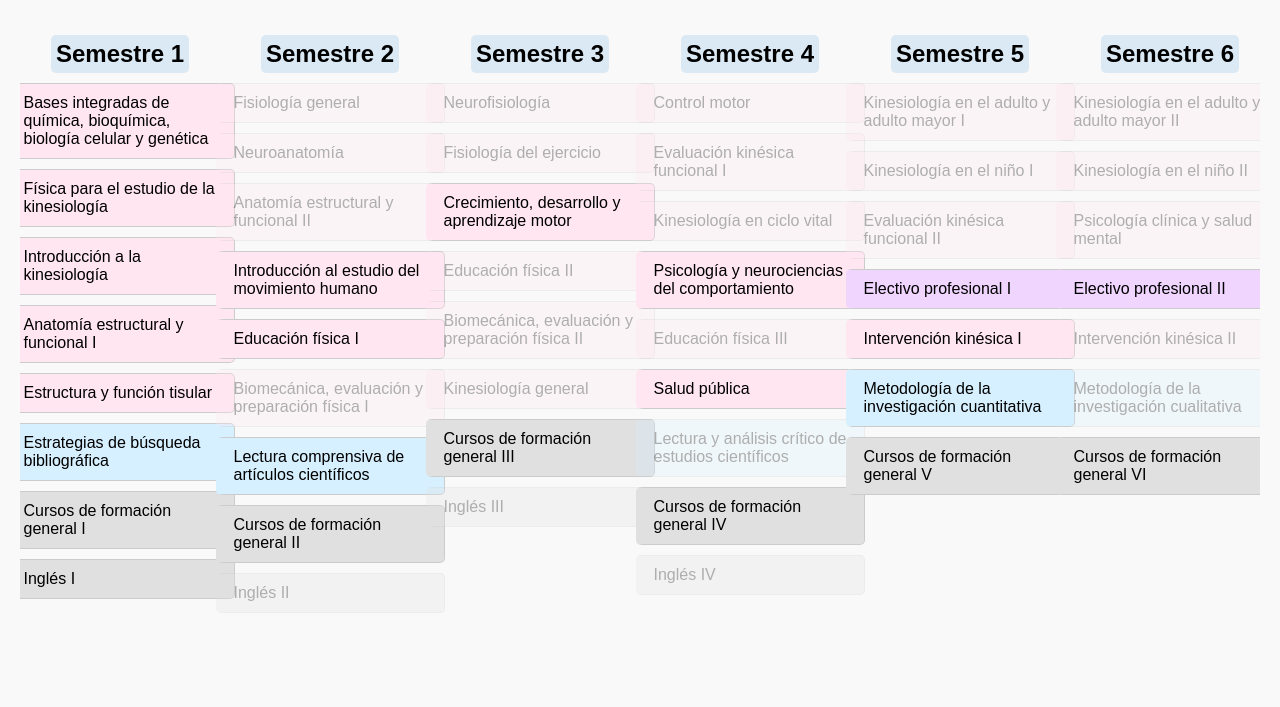
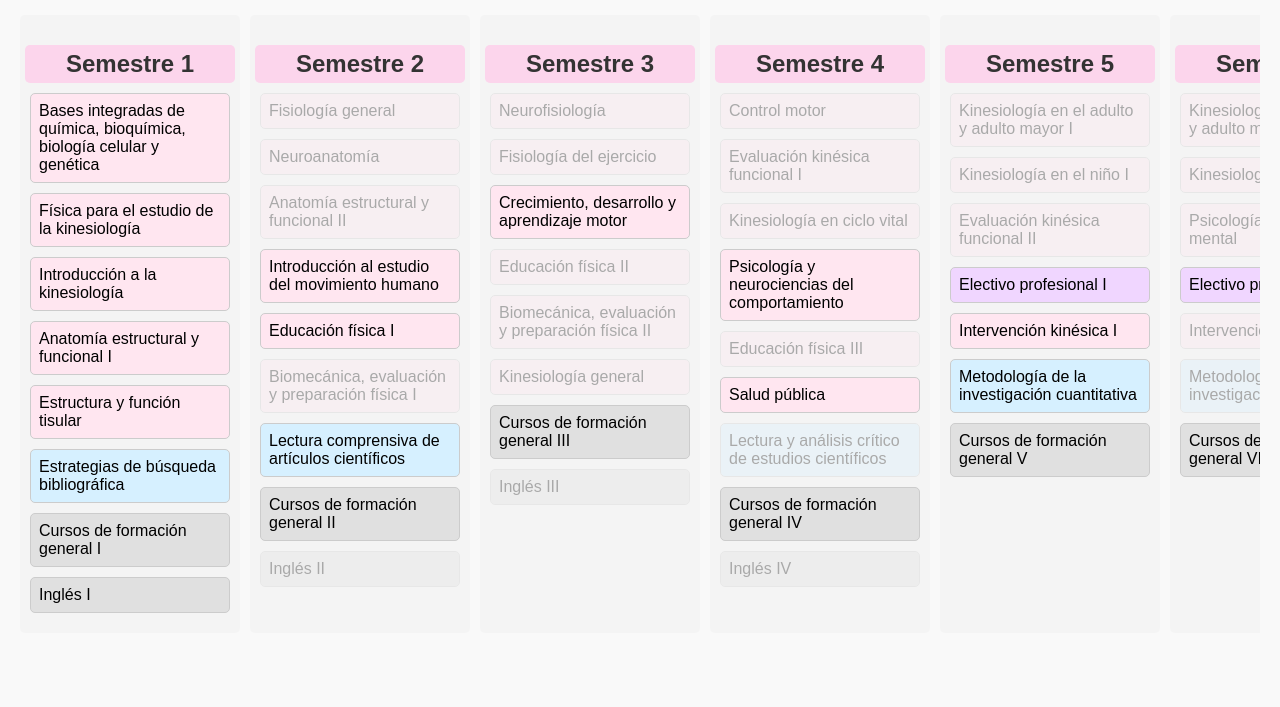
Before and after one commit to Ferulolazo/-Malla-Kinesiolog-a-Fer, a plain HTML site: page index.html in a window 1280 px wide. Shown: the part 93-800 px from the top of the page. Drawn offline with Linux system fonts and the light colour scheme.

Commit message:
Update style.css

```diff
--- a/style.css
+++ b/style.css
@@ -3,59 +3,78 @@ body {
   background: #f9f9f9;
   padding: 20px;
   margin: 0;
+  overflow-x: hidden;
 }
+
 h1 {
   text-align: center;
   margin-bottom: 30px;
+  color: #e88abf; /* rosado fuerte */
 }
+
 #malla-container {
   display: flex;
-  gap: 10px;
+  flex-wrap: nowrap;
   overflow-x: auto;
   padding-bottom: 30px;
 }
+
 .semestre {
   display: flex;
   flex-direction: column;
   align-items: center;
-  width: 200px;
-  min-width: 200px;
+  flex: 0 0 220px;
+  margin-right: 10px;
+  background-color: #f4f4f4;
+  border-radius: 5px;
+  padding: 10px;
+  box-sizing: border-box;
 }
+
 .semestre h2 {
   text-align: center;
   margin-bottom: 10px;
-  background-color: #dbe9f4;
+  background-color: #fcd5ec; /* rosado pastel */
   padding: 5px;
   border-radius: 5px;
+  width: 100%;
+  color: #333;
 }
+
 .ramo {
-  background-color: #ffe6f0; /* rosado pastel por defecto */
+  background-color: #ffe6f0;
   border: 1px solid #ccc;
-  border-left: 8px solid transparent;
   margin-bottom: 10px;
-  padding: 10px;
+  padding: 8px;
   border-radius: 5px;
   width: 100%;
   cursor: pointer;
+  position: relative;
+  box-sizing: border-box;
   transition: all 0.2s ease-in-out;
-  position: relative;
 }
+
 .ramo:hover {
   transform: scale(1.03);
 }
+
 .ramo.aprobado {
   text-decoration: line-through;
   opacity: 0.5;
 }
+
 .ramo[data-tipo="formacion"] {
   background-color: #e0e0e0;
 }
+
 .ramo[data-tipo="investigacion"] {
   background-color: #d6f0ff;
 }
+
 .ramo[data-tipo="electivo"] {
   background-color: #f0d6ff;
 }
+
 .creditos-popup {
   position: absolute;
   top: -5px;
@@ -66,4 +85,5 @@ h1 {
   font-size: 12px;
   border-radius: 3px;
   display: none;
+  z-index: 10;
 }
```
